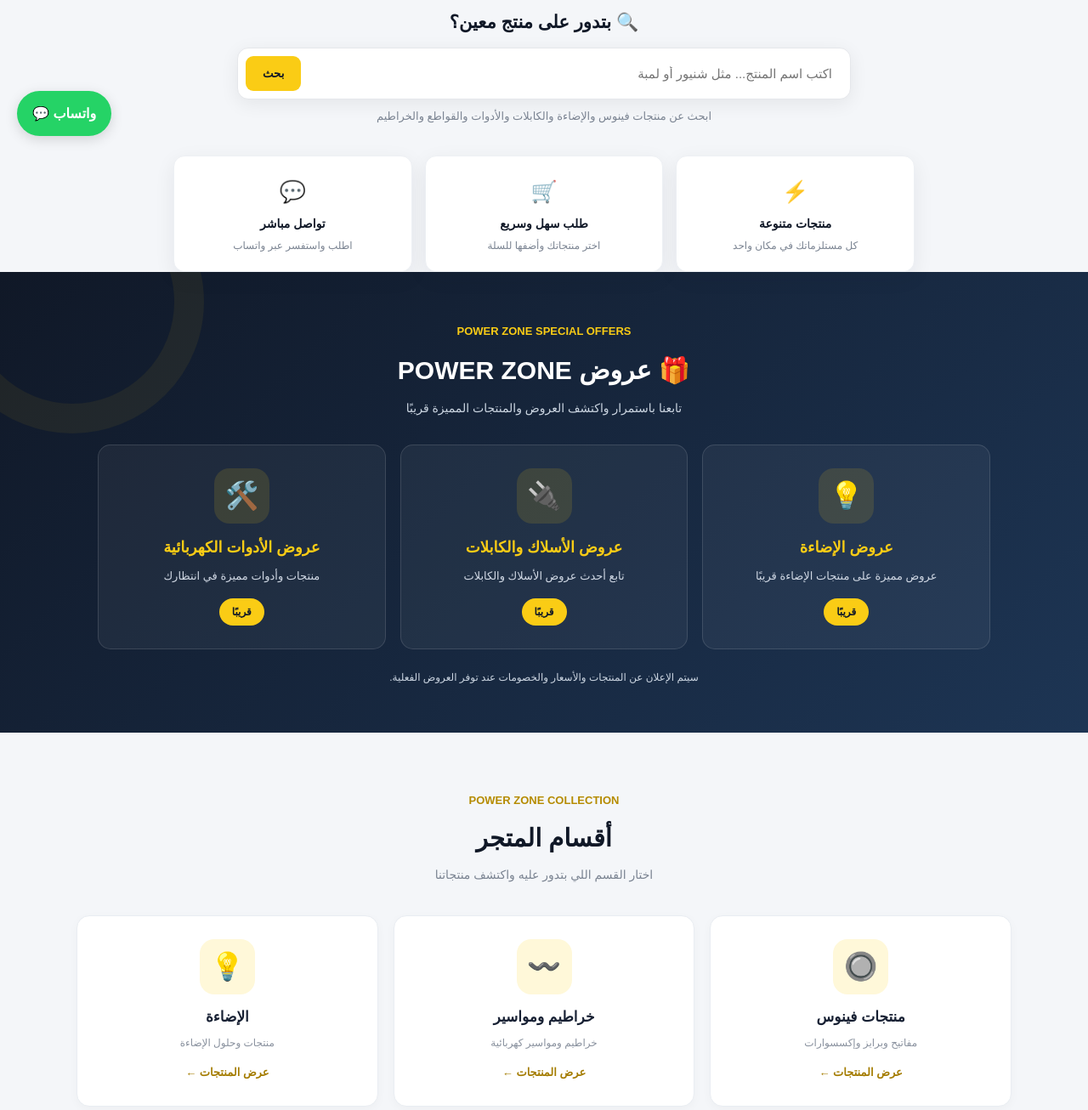
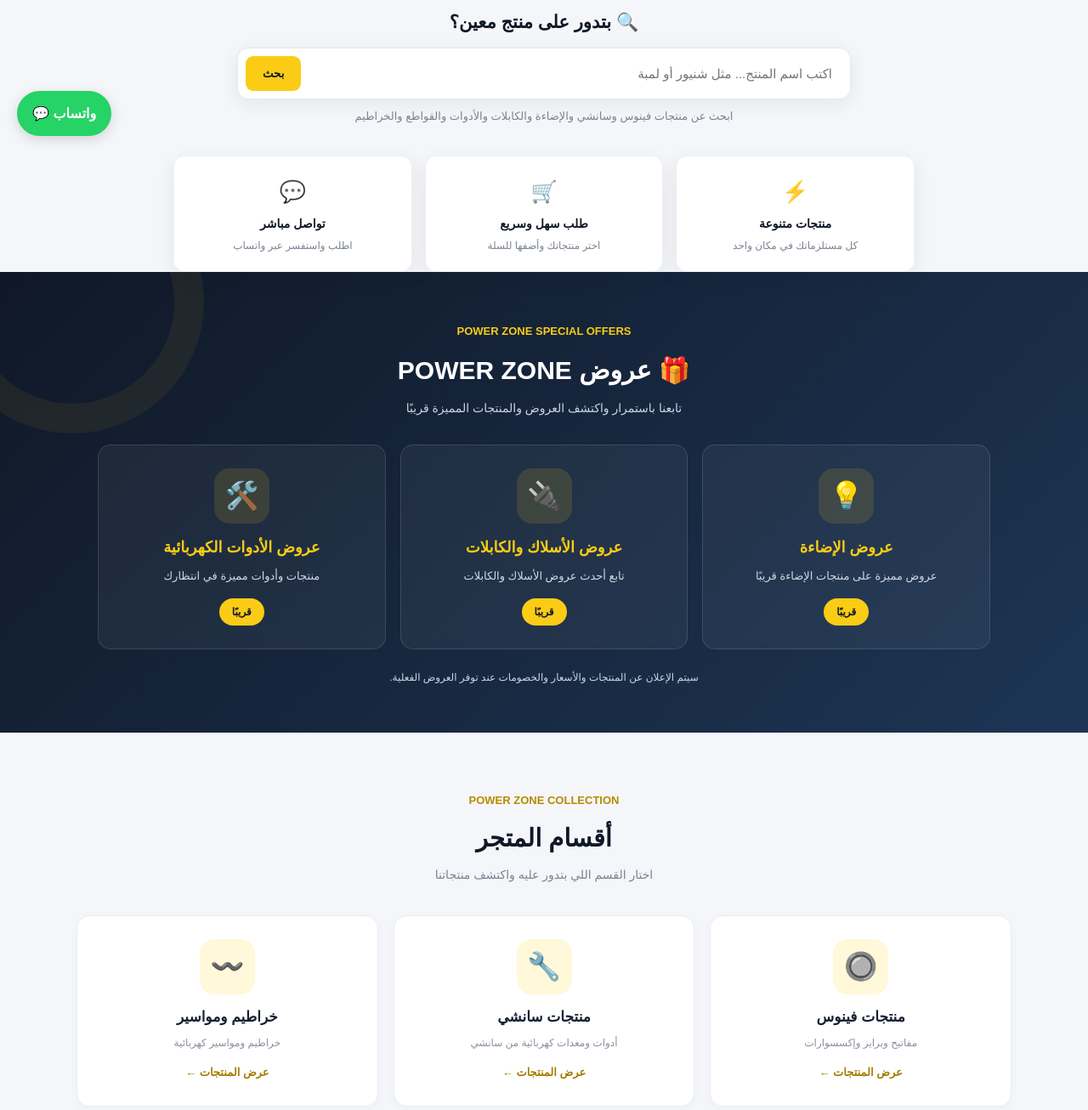
Before and after one commit to ykj4689ztj-spec/power-zone, a plain HTML site: page index.html in a window 1280 px wide. Shown: the part 620-1926 px from the top of the page at 85% size. Drawn offline with Linux system fonts and the light colour scheme.

Commit message:
Update index.html

```diff
--- a/index.html
+++ b/index.html
@@ -285,7 +285,7 @@ nav a{font-size:12px}
 <input type="search" id="productSearch" placeholder="اكتب اسم المنتج... مثل شنيور أو لمبة">
 <button type="button" onclick="searchProducts()">بحث</button>
 </div>
-<div class="search-hint">ابحث عن منتجات فينوس والإضاءة والكابلات والأدوات والقواطع والخراطيم</div>
+<div class="search-hint">ابحث عن منتجات فينوس وسانشي والإضاءة والكابلات والأدوات والقواطع والخراطيم</div>
 <div class="search-results" id="searchResults"></div>
 </div>
 
@@ -356,6 +356,13 @@ nav a{font-size:12px}
 <span class="emoji">🔘</span>
 <h3>منتجات فينوس</h3>
 <p>مفاتيح وبرايز وإكسسوارات</p>
+<span class="more">عرض المنتجات ←</span>
+</a>
+
+<a class="category" href="Sanchi.html">
+<span class="emoji">🔧</span>
+<h3>منتجات سانشي</h3>
+<p>أدوات ومعدات كهربائية من سانشي</p>
 <span class="more">عرض المنتجات ←</span>
 </a>
 
@@ -452,6 +459,12 @@ const products = [
   {name:"مفتاح فينوس",page:"Venus.html"},
   {name:"شاسيه فينوس",page:"Venus.html"},
 
+  {name:"شنيور سانشي",page:"Sanchi.html"},
+  {name:"صاروخ تجليخ سانشي",page:"Sanchi.html"},
+  {name:"هيلتي سانشي",page:"Sanchi.html"},
+  {name:"منشار كهربائي سانشي",page:"Sanchi.html"},
+  {name:"أدوات سانشي",page:"Sanchi.html"},
+
   {name:"خرطوم كهرباء",page:"hoses.html"},
   {name:"خرطوم مرن",page:"hoses.html"},
   {name:"ماسورة كهرباء",page:"hoses.html"},
```
